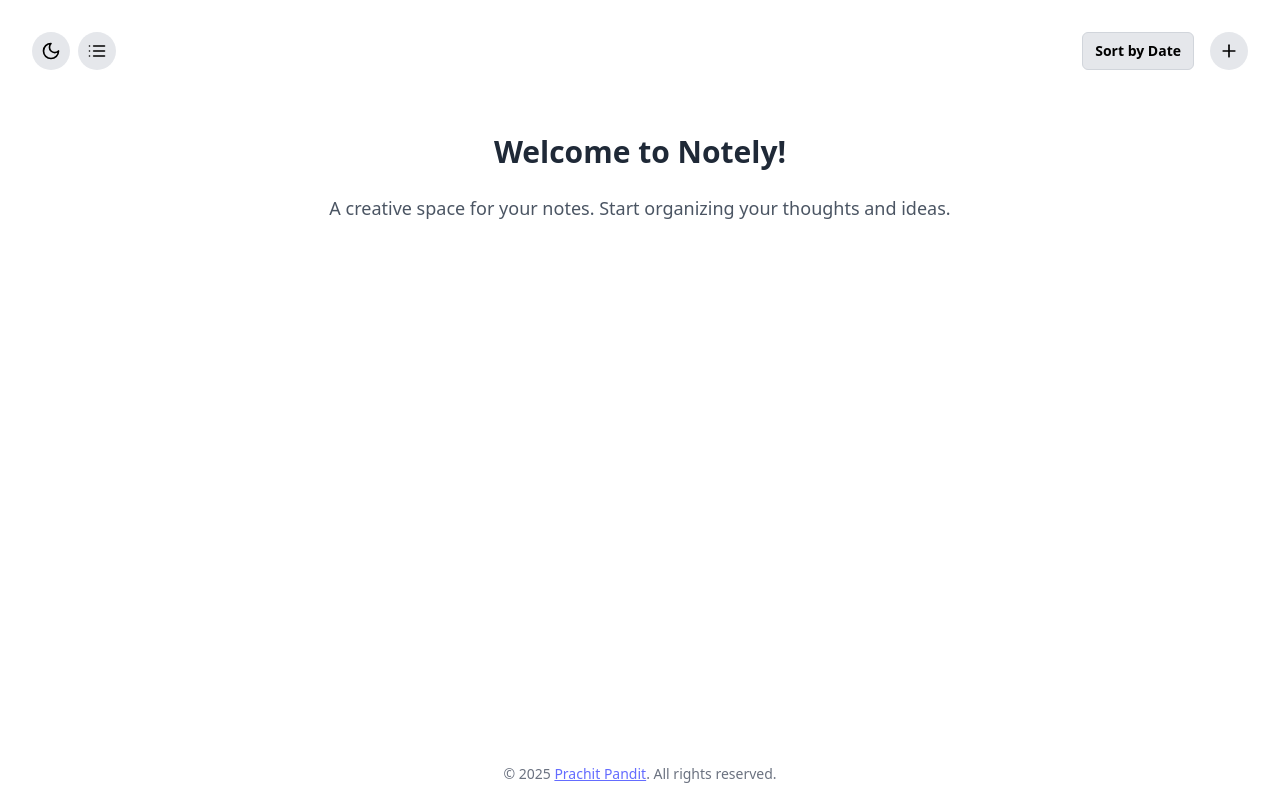
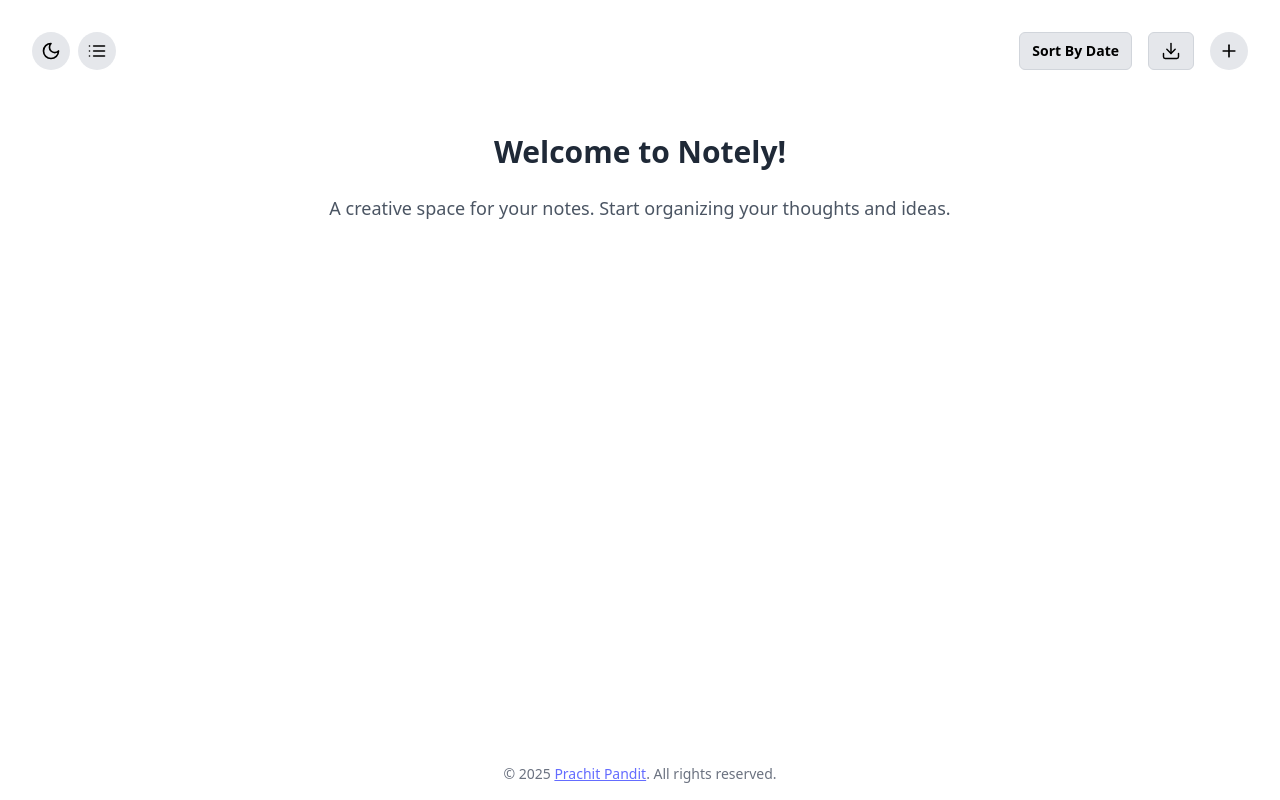
Before and after one commit to prachit082/Notely, a React (Vite) app: page / in a window 1280 px wide. Built offline with nearby package versions, Linux system fonts and the light colour scheme.

Commit message:
Added icon for app and export notes functionality

```diff
--- a/index.html
+++ b/index.html
@@ -6,6 +6,7 @@
     <link rel="manifest" href="/manifest.webmanifest" />
     <meta name="theme-color" content="#3B82F6" />
     <title>Notely</title>
+    <link rel="icon" href="https://icons.veryicon.com/png/o/commerce-shopping/office-tag/notes-65.png"/>
   </head>
   <body class="bg-white dark:bg-gray-900 transition-colors">
     <div id="root"></div>
--- a/package.json
+++ b/package.json
@@ -15,6 +15,7 @@
     "clsx": "^2.1.1",
     "dexie": "^4.0.11",
     "framer-motion": "^12.9.2",
+    "jspdf": "^3.0.1",
     "lucide-react": "^0.503.0",
     "react": "^19.0.0",
     "react-dom": "^19.0.0",
--- a/src/App.tsx
+++ b/src/App.tsx
@@ -1,24 +1,31 @@
-import { useEffect, useState } from 'react';
-import { getAllNotes, addNote, updateNote, deleteNote } from '../src/db/noteService';
-import { Note } from '../src/db/db';
-import Landing from './components/Landing';
-import NotesList from './components/NotesList';
-import ToggleTheme from './components/ui/ToggleTheme';
-import { useTheme } from './hooks/useTheme';
-import NoteModal from './components/ui/NoteModal';
-import { List, LayoutGrid, Plus } from 'lucide-react';
-import { AnimatePresence, motion } from 'framer-motion';
-import Footer from './components/Footer';
+import { useEffect, useState } from "react";
+import {
+  getAllNotes,
+  addNote,
+  updateNote,
+  deleteNote,
+} from "../src/db/noteService";
+import { Note } from "../src/db/db";
+import Landing from "./components/Landing";
+import NotesList from "./components/NotesList";
+import ToggleTheme from "./components/ui/ToggleTheme";
+import { useTheme } from "./hooks/useTheme";
+import NoteModal from "./components/ui/NoteModal";
+import { List, LayoutGrid, Plus } from "lucide-react";
+import { AnimatePresence, motion } from "framer-motion";
+import Footer from "./components/Footer";
+import jsPDF from "jspdf";
 
 export default function App() {
   const [notes, setNotes] = useState<Note[]>([]);
-  const [viewMode, setViewMode] = useState<'list' | 'tiles'>('tiles');
-  const [sortBy, setSortBy] = useState<'title' | 'createdAt'>('createdAt');
+  const [viewMode, setViewMode] = useState<"list" | "tiles">("tiles");
+  const [sortBy, setSortBy] = useState<"title" | "createdAt">("createdAt");
   const [isModalOpen, setIsModalOpen] = useState(false);
   const [editingNote, setEditingNote] = useState<Note | null>(null);
   const [deleteNoteId, setDeleteNoteId] = useState<number | null>(null);
   const [deleteNoteIds, setDeleteNoteIds] = useState<number[]>([]);
   const [dropdownOpen, setDropdownOpen] = useState(false);
+  const [exportOpen, setExportOpen] = useState(false);
 
   useTheme();
 
@@ -29,10 +36,12 @@ export default function App() {
   const loadNotes = async () => {
     let allNotes = await getAllNotes();
 
-    if (sortBy === 'title') {
+    if (sortBy === "title") {
       allNotes = allNotes.sort((a, b) => a.title.localeCompare(b.title));
     } else {
-      allNotes = allNotes.sort((a, b) => b.createdAt.getTime() - a.createdAt.getTime());
+      allNotes = allNotes.sort(
+        (a, b) => b.createdAt.getTime() - a.createdAt.getTime()
+      );
     }
 
     setNotes(allNotes);
@@ -50,9 +59,17 @@ export default function App() {
     setIsModalOpen(true);
   };
 
-  const handleSaveNote = async (data: { title: string; content: string; image?: string }) => {
+  const handleSaveNote = async (data: {
+    title: string;
+    content: string;
+    image?: string;
+  }) => {
     if (editingNote) {
-      await updateNote(editingNote.id!, { ...editingNote, ...data, updatedAt: new Date() });
+      await updateNote(editingNote.id!, {
+        ...editingNote,
+        ...data,
+        updatedAt: new Date(),
+      });
     } else {
       await addNote({ ...data, createdAt: new Date(), updatedAt: new Date() });
     }
@@ -78,6 +95,32 @@ export default function App() {
     }
   };
 
+  const exportNotes = (type: "pdf" | "txt") => {
+    if (notes.length === 0) return;
+
+    const content = notes
+      .map(
+        (note) =>
+          `Title: ${note.title}\nDate: ${new Date(
+            note.createdAt
+          ).toLocaleString()}\n\n${note.content}\n\n---\n`
+      )
+      .join("\n");
+
+    if (type === "txt") {
+      const blob = new Blob([content], { type: "text/plain;charset=utf-8" });
+      const link = document.createElement("a");
+      link.href = URL.createObjectURL(blob);
+      link.download = "notes.txt";
+      link.click();
+    } else if (type === "pdf") {
+      const doc = new jsPDF();
+      const lines = doc.splitTextToSize(content, 180);
+      doc.text(lines, 10, 10);
+      doc.save("notes.pdf");
+    }
+  };
+
   return (
     <div className="flex flex-col min-h-screen w-full bg-white dark:bg-gray-900">
       {/* Header */}
@@ -87,17 +130,22 @@ export default function App() {
           <div className="flex items-center gap-2">
             <ToggleTheme />
             <button
-              onClick={() => setViewMode(viewMode === 'list' ? 'tiles' : 'list')}
+              onClick={() =>
+                setViewMode(viewMode === "list" ? "tiles" : "list")
+              }
               className="p-2 rounded-full bg-gray-200 dark:bg-gray-700 hover:bg-gray-300 dark:hover:bg-gray-600 transition-all"
             >
               <motion.div
                 key={viewMode}
                 initial={{ rotate: -20, scale: 0.8 }}
                 animate={{ rotate: 0, scale: 1 }}
-                transition={{ type: 'spring', stiffness: 300, damping: 20 }}
+                transition={{ type: "spring", stiffness: 300, damping: 20 }}
               >
-                {viewMode === 'list' ? (
-                  <LayoutGrid size={20} className="text-black dark:text-white" />
+                {viewMode === "list" ? (
+                  <LayoutGrid
+                    size={20}
+                    className="text-black dark:text-white"
+                  />
                 ) : (
                   <List size={20} className="text-black dark:text-white" />
                 )}
@@ -113,7 +161,7 @@ export default function App() {
                 onClick={() => setDropdownOpen((prev) => !prev)}
                 className="px-3 py-2 rounded-md text-sm font-semibold bg-gray-200 dark:bg-gray-800 text-black dark:text-white border border-gray-300 dark:border-gray-600 focus:ring-blue-500 focus:border-blue-500 transition-all"
               >
-    {sortBy === 'createdAt' ? 'Sort by Date' : 'Sort by Title'}
+                {sortBy === "createdAt" ? "Sort By Date" : "Sort By Title"}
               </button>
 
               {/* Dropdown Options */}
@@ -128,27 +176,82 @@ export default function App() {
                   >
                     <li
                       onClick={() => {
-            setSortBy('createdAt');
+                        setSortBy("createdAt");
                         setDropdownOpen(false);
                       }}
                       className="px-4 py-2 hover:bg-gray-100 dark:hover:bg-gray-700 cursor-pointer text-sm text-black dark:text-white"
                     >
-          Sort by Date
+                      Sort By Date
                     </li>
                     <li
                       onClick={() => {
-            setSortBy('title');
+                        setSortBy("title");
                         setDropdownOpen(false);
                       }}
                       className="px-4 py-2 hover:bg-gray-100 dark:hover:bg-gray-700 cursor-pointer text-sm text-black dark:text-white"
                     >
-          Sort by Title
+                      Sort By Title
                     </li>
                   </motion.ul>
                 )}
               </AnimatePresence>
             </div>
+            <div className="relative">
+              {/* Export Button */}
+              <button
+                onClick={() => setExportOpen((prev) => !prev)}
+                className="px-3 py-2 rounded-md text-sm font-semibold bg-gray-200 dark:bg-gray-800 text-black dark:text-white border border-gray-300 dark:border-gray-600 focus:ring-blue-500 focus:border-blue-500 transition-all"
+              >
+                <svg
+                  xmlns="http://www.w3.org/2000/svg"
+                  width="20"
+                  height="20"
+                  viewBox="0 0 24 24"
+                  fill="none"
+                  stroke="currentColor"
+                  stroke-width="1.75"
+                  stroke-linecap="round"
+                  stroke-linejoin="round"
+                  className="lucide lucide-download-icon lucide-download"
+                >
+                  <path d="M12 15V3" />
+                  <path d="M21 15v4a2 2 0 0 1-2 2H5a2 2 0 0 1-2-2v-4" />
+                  <path d="m7 10 5 5 5-5" />
+                </svg>
+              </button>
 
+              {/* Export Options */}
+              <AnimatePresence>
+                {exportOpen && (
+                  <motion.ul
+                    initial={{ opacity: 0, y: -10 }}
+                    animate={{ opacity: 1, y: 0 }}
+                    exit={{ opacity: 0, y: -10 }}
+                    transition={{ duration: 0.2 }}
+                    className="absolute left-0 mt-1 w-32 bg-white dark:bg-gray-800 border border-gray-300 dark:border-gray-600 rounded-md shadow-lg z-50"
+                  >
+                    <li
+                      onClick={() => {
+                        exportNotes("txt");
+                        setExportOpen(false);
+                      }}
+                      className="px-4 py-2 hover:bg-gray-100 dark:hover:bg-gray-700 cursor-pointer text-sm text-black dark:text-white"
+                    >
+                      Export as TXT
+                    </li>
+                    <li
+                      onClick={() => {
+                        exportNotes("pdf");
+                        setExportOpen(false);
+                      }}
+                      className="px-4 py-2 hover:bg-gray-100 dark:hover:bg-gray-700 cursor-pointer text-sm text-black dark:text-white"
+                    >
+                      Export as PDF
+                    </li>
+                  </motion.ul>
+                )}
+              </AnimatePresence>
+            </div>
 
             {/* Add button */}
             <button
@@ -158,7 +261,7 @@ export default function App() {
               <motion.div
                 initial={{ rotate: -20, scale: 0.8 }}
                 animate={{ rotate: 0, scale: 1 }}
-                transition={{ type: 'spring', stiffness: 300, damping: 20 }}
+                transition={{ type: "spring", stiffness: 300, damping: 20 }}
                 whileTap={{ scale: 0.9 }}
               >
                 <Plus size={20} className="text-black dark:text-white" />
@@ -183,8 +286,7 @@ export default function App() {
               } else {
                 setDeleteNoteId(idOrIds); // Set single ID
               }
-            }
-          }
+            }}
             className="w-full max-w-7xl mx-auto"
           />
         )}
```
Also changed, not shown: 1 other file (tests, documents, lock files or other folders). Lines whose indentation alone changed are shown as unchanged.
